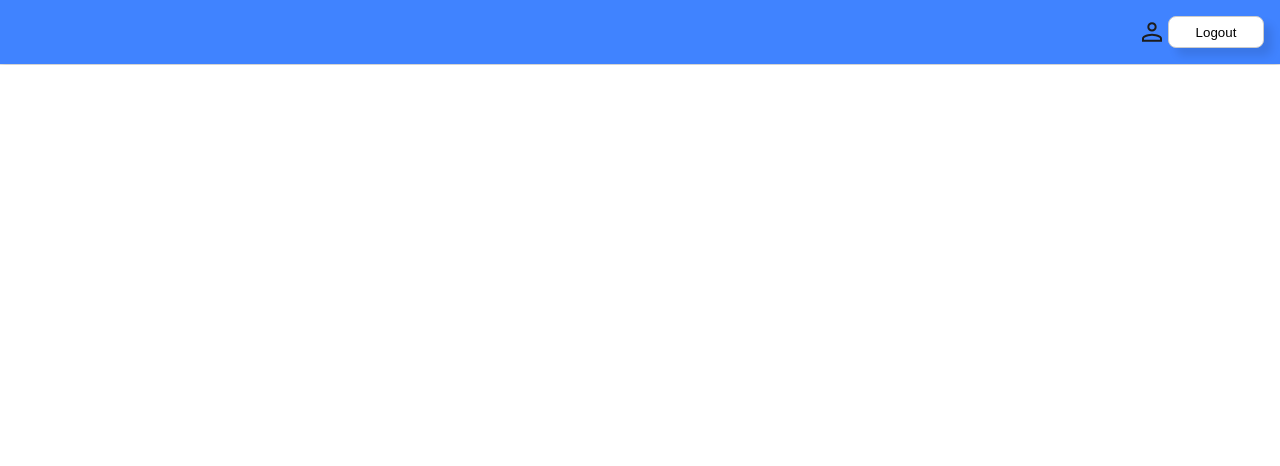
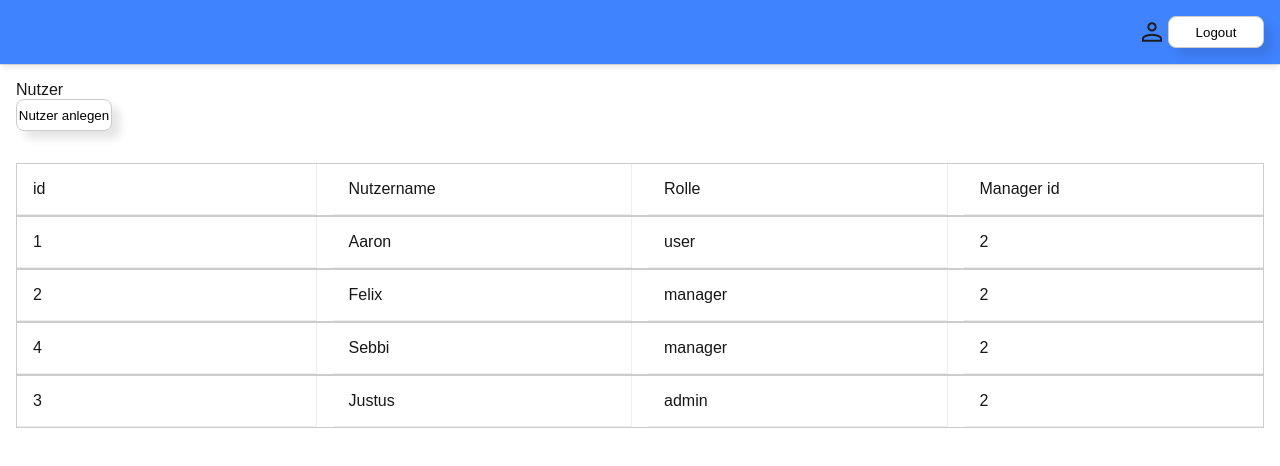
Before and after one commit to justusbruegmann/stechuhr, a Next.js app: page /login/manage in a window 1280 px wide. Shown: the top 466 px of the page. Built offline with nearby package versions, Linux system fonts and the light colour scheme.

Commit message:
added user management page

```diff
--- a/src/app/login/manage/manage.module.css
+++ b/src/app/login/manage/manage.module.css
@@ -0,0 +1,17 @@
+.rows {
+    display: flex;
+    flex-direction: column;
+    padding: 1rem;
+}
+
+.inputs {
+    margin: .5rem;
+    height: 2rem;
+    width: 20vw;
+}
+
+.inputs Button {
+    margin: .4rem !important;
+    height: 2rem;
+    width: 20vw;
+}
--- a/src/app/login/manage/page.tsx
+++ b/src/app/login/manage/page.tsx
@@ -1,17 +1,79 @@
 'use client'
 import styles from "./manage.module.css";
+import type User from "@/types/User";
+
+import React from "react"
 
 import Button from "@/components/layout/Button";
 import Header from "@/components/layout/Header";
+import userItem from "@/components/usermanagement/userItem";
+import UserItemHeader from "@/components/usermanagement/userItemHeader";
 import Image from "next/image";
+import {useModal} from "@/contexts/ModalContext";
+
+const demoData: User[] = [{id: 1, username: "Aaron", role: "user", managerid: 2},
+    {id: 2, username: "Felix", role: "manager", managerid: 2},
+    {id: 4, username: "Sebbi", role: "manager", managerid: 2},
+    {id: 3, username: "Justus", role: "admin", managerid: 2},]
 
 export default function Manage() {
+    const [users, setUsers] = React.useState<User[]>(demoData);
+    const {showModal} = useModal();
+
+    //TODO useEffect
+    const handleAddUser = () => {
+        const username = (document.getElementById("newUsername") as HTMLInputElement).value;
+        const role = (document.getElementById("selectRole") as HTMLSelectElement).value;
+        const managerId = (document.getElementById("selectManager") as HTMLSelectElement).value;
+
+        if (!username || !role || !managerId) {
+            alert("Bitte alle Felder ausfüllen");
+            return;
+        }
+
+        const newUser: User = {
+            id: Math.max(...users.map(u => u.id), 0) + 1,
+            username,
+            role: role as "user" | "manager" | "admin",
+            managerid: parseInt(managerId)
+        };
+
+        setUsers([...users, newUser]);
+    };
 
 
     return (
         <>
-            <Header />
-
+            <Header/>
+            <div>
+                <div className={styles.rows}>
+                    Nutzer
+                    <Button label={"Nutzer anlegen"} height={2} width={6} onClick={() => {
+                        const {close} = showModal("popup", <div className={styles.rows}>
+                            <h3>Neuen Nutzer anlegen</h3>
+                            <input type="text" id={"newUsername"} className={styles.inputs} placeholder={"Nutzername"}/>
+                            <select className={styles.inputs} name="selectRole" id="selectRole">
+                                <option value="user">Nutzer</option>
+                                <option value="manager">Manager</option>
+                                <option value="user">Admin</option>
+                            </select>
+                            <select className={styles.inputs} name="manager" id="selectManager">
+                                {users.filter((user: User) => user.role === "manager").map((user: User) => (
+                                    <option key={user.id} value={user.id}>{user.username}</option>
+                                ))}
+                            </select>
+                            <Button label={"Anlegen"} type={"accent"} height={2} width={"calc(100% - .75rem)"} className={styles.inputs} onClick={() => {
+                                handleAddUser();
+                                close();
+                            }}/>
+                        </div>)
+                    }}/>
+                </div>
+                <div className={styles["rows"]}>
+                    <UserItemHeader/>
+                    {users.map((user: User) => (userItem(user)))}
+                </div>
+            </div>
         </>
     );
 }
--- a/src/components/layout/Header.tsx
+++ b/src/components/layout/Header.tsx
@@ -8,9 +8,14 @@ import Image from "next/image";
 
 export default function Header() {
     const router = useRouter();
+    const [userRole, setUserRole] = React.useState<string | null>(localStorage.getItem("role") || null);
     const logout = () => {
         // Logout Logik
         router.push("/login");
+    }
+
+    const adminView = () => {
+        router.push("/login/manage");
     }
 
 
@@ -23,9 +28,12 @@ export default function Header() {
                     alt="person_icon"
                     width={32}
                     height={32}
-                    style={{filter: 'invert()', opacity: 1 }}
+                    style={{filter: 'invert()', opacity: 1}}
                     priority
                 />
+                {userRole === "admin" &&
+                    <Button label={"Admin ansicht"} type={"primary"} height={2} width={6} onClick={() => adminView()}/>
+                }
             </div>
             <hr className={styles["hr-color"]}></hr>
         </>
--- /dev/null
+++ b/src/components/usermanagement/userItem.module.css
@@ -0,0 +1,16 @@
+.container {
+    display: grid;
+    grid-template-columns: repeat(auto-fit, minmax(200px, 1fr));
+    gap: 1rem;
+    border: 1px solid #ccc;
+}
+
+.item {
+    padding: 1rem;
+    border-bottom: 1px solid #eee;
+    border-right: 1px solid #eee;
+}
+
+.item:last-child {
+    border-right: none;
+}
--- /dev/null
+++ b/src/components/usermanagement/userItem.tsx
@@ -0,0 +1,22 @@
+'use client';
+// src/components/Button.tsx
+import * as React from 'react';
+import styles from './userItem.module.css';
+import Button from "@/components/layout/Button";
+import {useRouter} from "next/navigation";
+import Image from "next/image";
+import type User from "@/types/User";
+
+export default function userItem(props: User) {
+
+    return (
+        <>
+            <div className={styles.container}>
+                <p className={styles.item}>{props.id}</p>
+                <p className={styles.item}>{props.username}</p>
+                <p className={styles.item}>{props.role}</p>
+                <p className={styles.item}>{props.managerid}</p>
+            </div>
+        </>
+    );
+}
--- /dev/null
+++ b/src/components/usermanagement/userItemHeader.tsx
@@ -0,0 +1,22 @@
+'use client';
+// src/components/Button.tsx
+import * as React from 'react';
+import styles from './userItem.module.css';
+import Button from "@/components/layout/Button";
+import {useRouter} from "next/navigation";
+import Image from "next/image";
+import type User from "@/types/User";
+
+export default function UserItemHeader() {
+
+    return (
+        <>
+            <div className={styles.container}>
+                <p className={styles.item}>id</p>
+                <p className={styles.item}>Nutzername</p>
+                <p className={styles.item}>Rolle</p>
+                <p className={styles.item}>Manager id</p>
+            </div>
+        </>
+    );
+}
--- /dev/null
+++ b/src/types/User.ts
@@ -0,0 +1,8 @@
+ type User = {
+    id : number;
+    username: string;
+    role: string;
+    managerid: number
+}
+
+export default User;
```
Also changed, not shown: src/app/login/page.tsx (+12 -5 lines).
